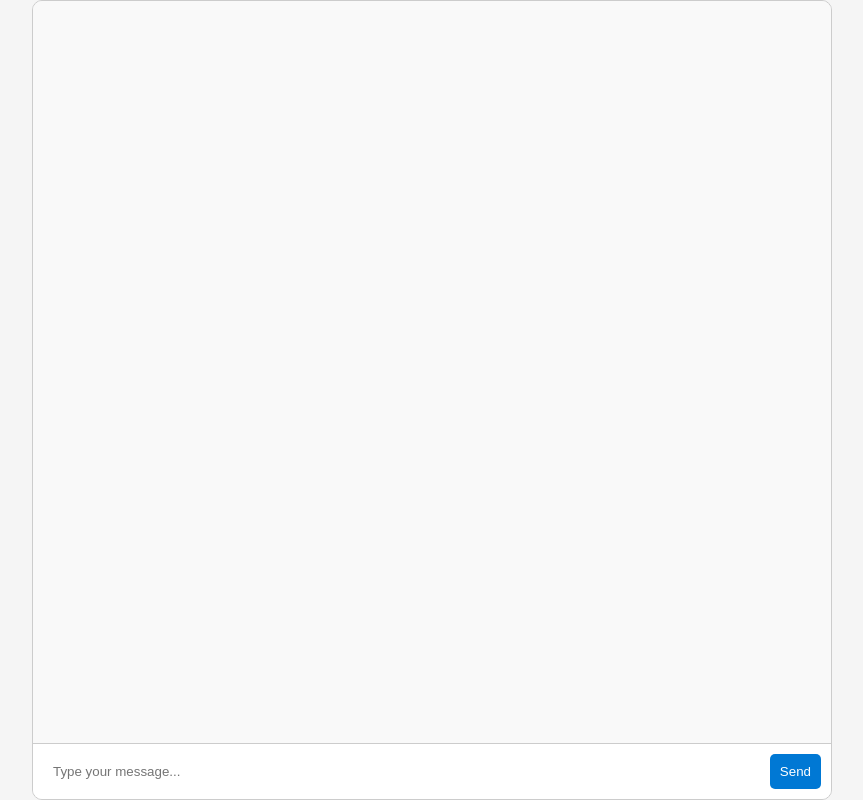
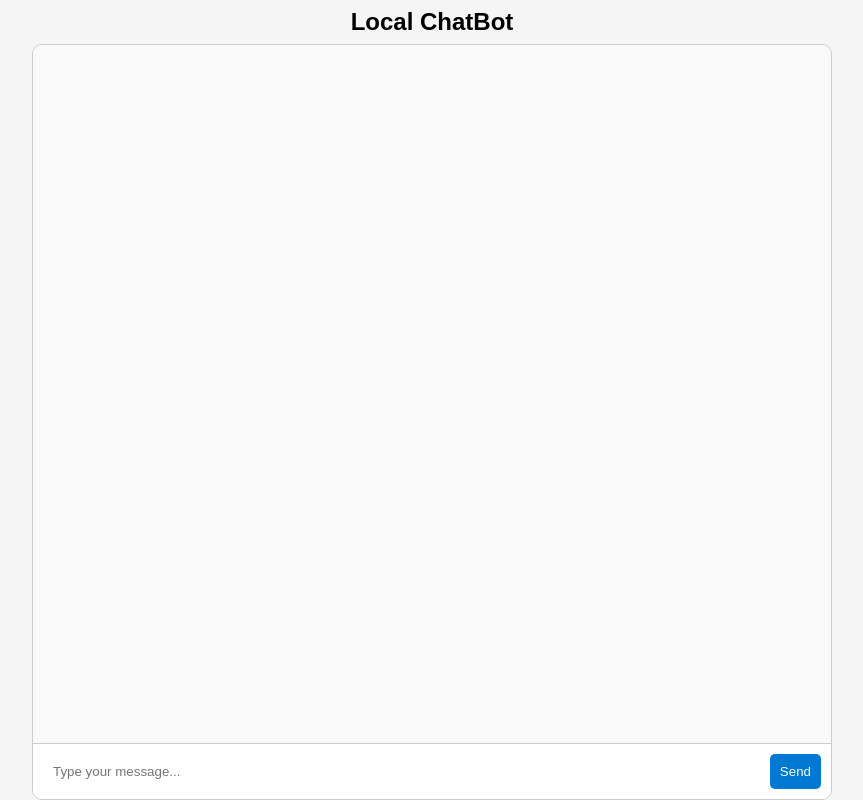
Before and after one commit to mintuchel/echotalk-server, a React (Vite) app in the folder client/: page / in a window 1280 px wide. Shown: the whole page, without its empty margins (208-1071 px from the left). Built offline with nearby package versions, Linux system fonts and the light colour scheme.

Commit message:
add: header

```diff
--- a/client/src/App.tsx
+++ b/client/src/App.tsx
@@ -6,11 +6,19 @@ const App: React.FC = () => {
     <div
       style={{
         display: "flex",
+        flexDirection: "column",
         justifyContent: "center",
         alignItems: "center",
         height: "100vh",
       }}
     >
+      <div
+        style={{
+          padding: "0.5rem",
+        }}
+      >
+        <h2>Local ChatBot</h2>
+      </div>
       <ChatbotUI />
     </div>
   );
--- a/client/src/components/ChatbotUI.module.css
+++ b/client/src/components/ChatbotUI.module.css
@@ -19,7 +19,7 @@
 
 .message {
   max-width: 60%;
-  width: fit-content;
+  width: fit-content; /* 내용에 맞게 길이 조정 */
   padding: 10px;
   border-radius: 10px;
   margin-bottom: 10px;
--- a/client/src/index.css
+++ b/client/src/index.css
@@ -1,4 +1,3 @@
-/* 🌎 기본 스타일 초기화 */
 * {
     margin: 0;
     padding: 0;
```
